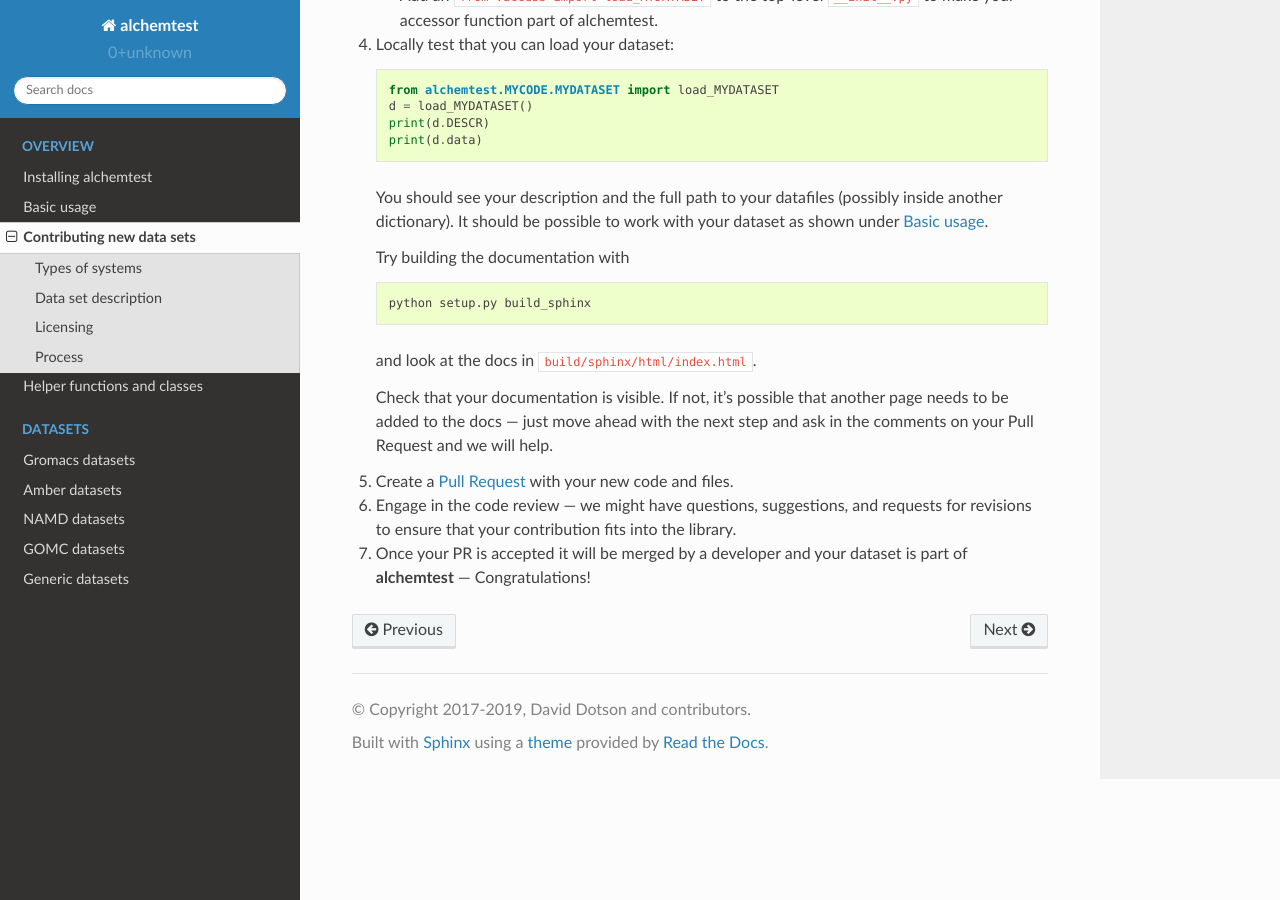
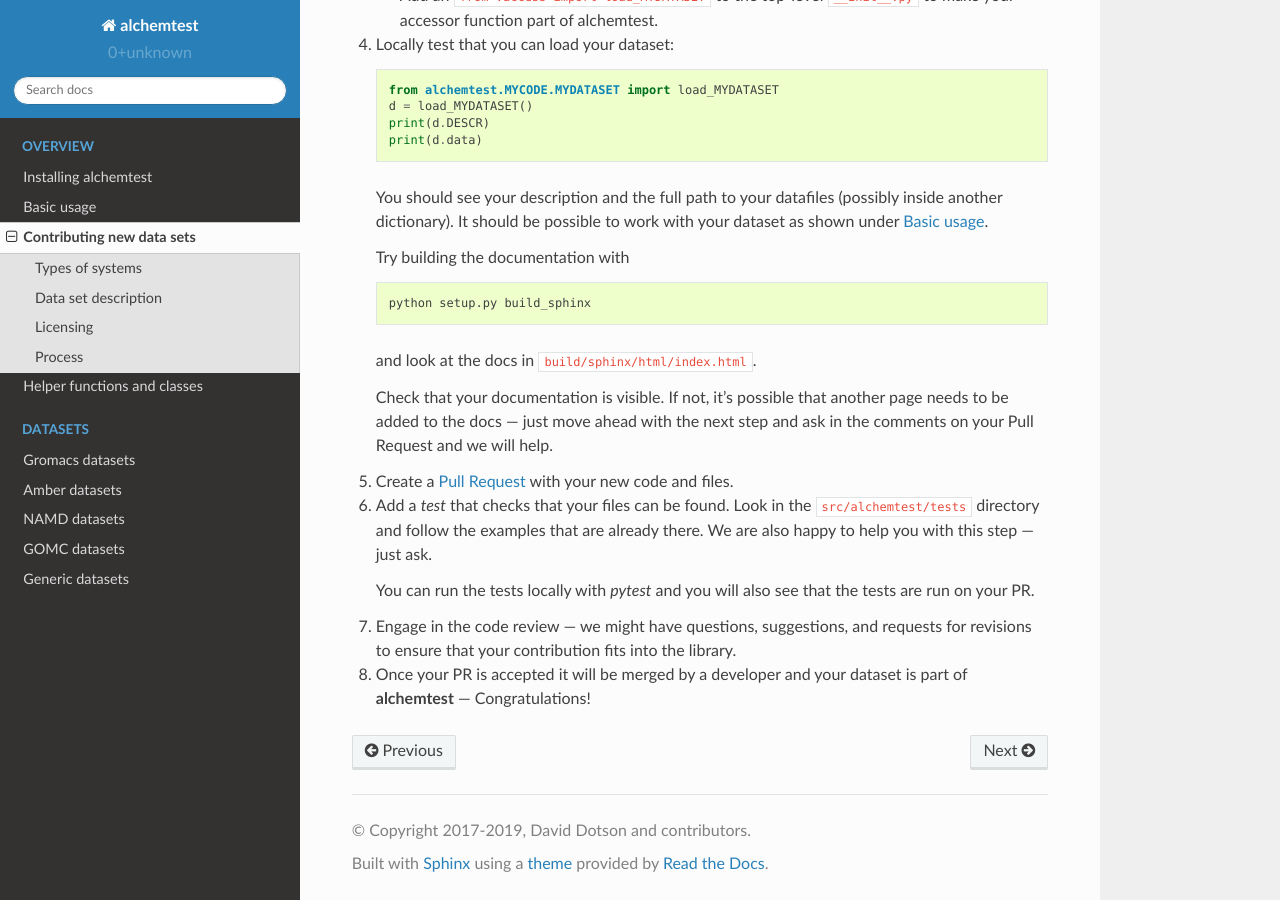
Before and after one commit to alchemistry/alchemtest, a Sphinx documentation site: the page built from docs/contributing.rst, in a window 1280 px wide and 900 px high, scrolled down 1963 px. Built offline with Sphinx 7.4.7 and the Read the Docs theme 2.0.0, drawn with Linux system fonts in a browser that asks for light colours.

Commit message:
add requirements for tests to contributions

```diff
--- a/docs/contributing.rst
+++ b/docs/contributing.rst
@@ -142,11 +142,19 @@
 
 5. Create a `Pull Request`_ with your new code and files.
 
-6. Engage in the code review — we might have questions, suggestions,
+6. Add a *test* that checks that your files can be found. Look in the
+   :file:`src/alchemtest/tests` directory and follow the examples that
+   are already there.
+   We are also happy to help you with this step — just ask.
+
+   You can run the tests locally with `pytest` and you will also see
+   that the tests are run on your PR.
+
+7. Engage in the code review — we might have questions, suggestions,
    and requests for revisions to ensure that your contribution fits
    into the library.
 
-7. Once your PR is accepted it will be merged by a developer and your
+8. Once your PR is accepted it will be merged by a developer and your
    dataset is part of **alchemtest** — Congratulations!
 
 
```
